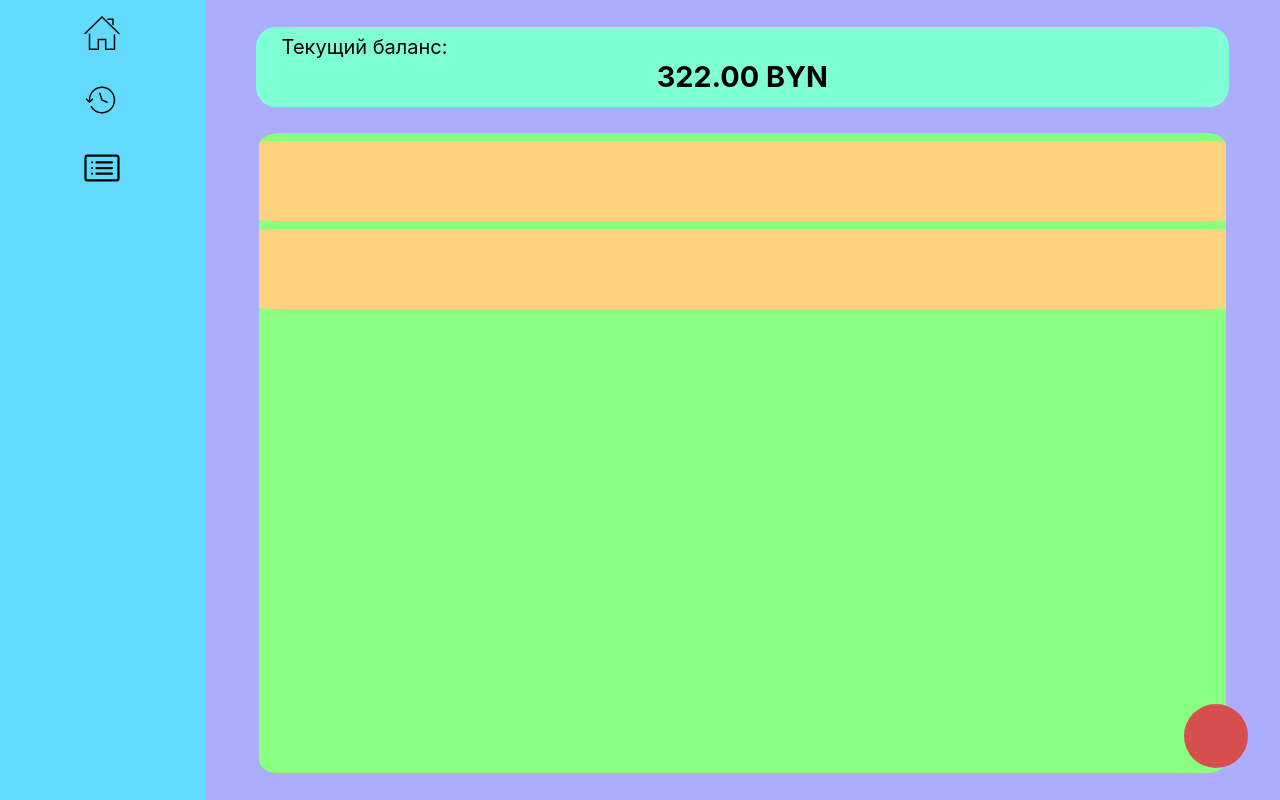
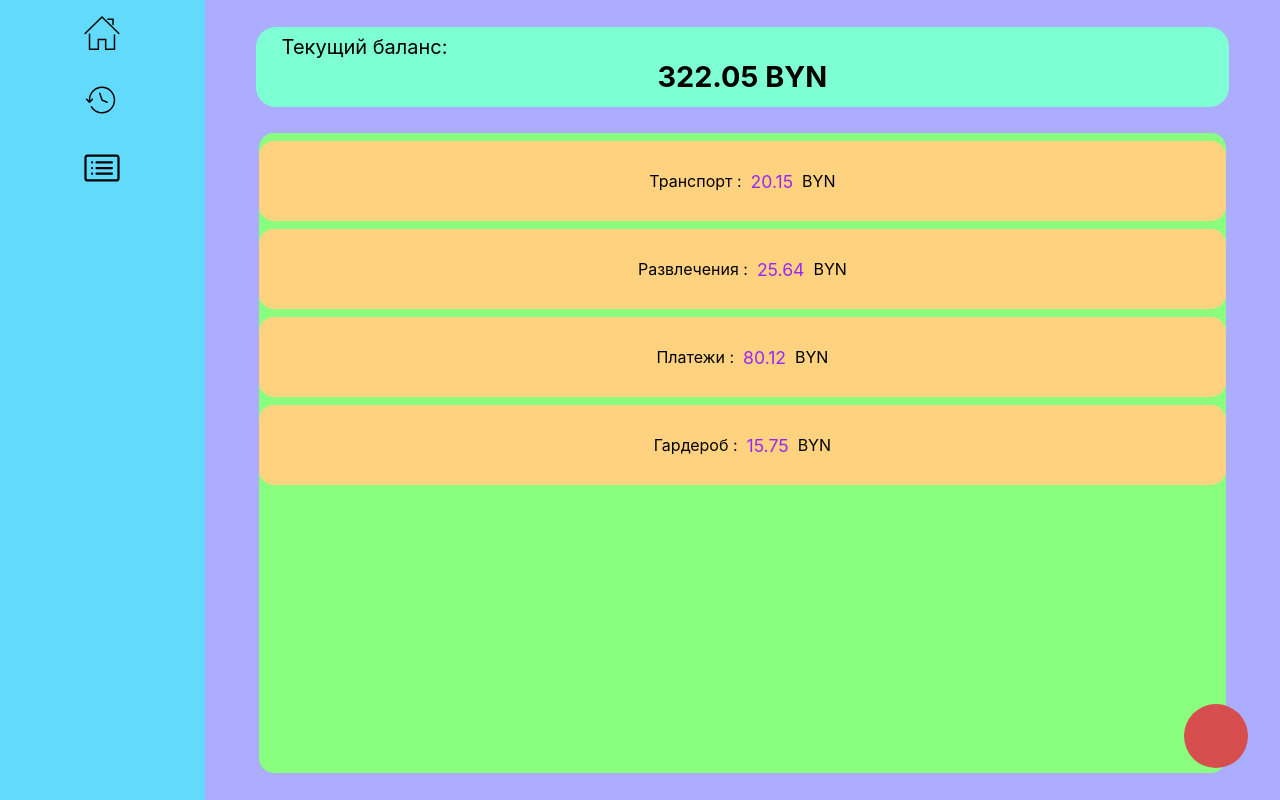
Before and after one commit to CatchOnGenjutsu/money-accounting, a React (Create React App) app: page / in a window 1280 px wide. Built offline with nearby package versions, Linux system fonts and the light colour scheme.

Commit message:
fix main modal window closing and saving functionality

```diff
--- a/src/App.css
+++ b/src/App.css
@@ -21,6 +21,11 @@
   height: 100vh;
   position: absolute;
   z-index: 2;
+}
+
+.colored {
+  background-color: #ff3939dc !important;
+  transition: 0.5s;
 }
 
 .overlay {
@@ -73,15 +78,25 @@
   width: 90%;
   height: 80vh;
   background-color: rgb(138, 255, 127);
-  border-radius: 2%;
+  border-radius: 15px;
   overflow-y: scroll;
 }
 .spending-element-main {
+  font-size: 2vh;
+  display: flex;
+  align-items: center;
+  justify-content: center;
   width: 100%;
-  height: 10vh;
+  min-height: 10vh;
   background-color: rgb(255, 210, 127);
-  border-radius: 2%;
+  border-radius: 15px;
   margin: 1vh 0 1vh 0;
+}
+.spend-value {
+  display: inline-block;
+  font-size: 2.2vh;
+  color: rgb(154, 38, 248);
+  padding: 0 0.7vw;
 }
 
 .add-spend-button {
@@ -118,7 +133,7 @@
   width: 100%;
   min-height: 10vh;
   background-color: rgb(255, 210, 127);
-  border-radius: 2%;
+  border-radius: 15px;
   margin: 1vh 0 1vh 0;
 }
 
--- a/src/components/MainPage.js
+++ b/src/components/MainPage.js
@@ -1,6 +1,6 @@
 import React from "react";
 import NavBar from "./Navbar.js";
-import ExpenditureModal from "./ExpenditureModal.js";
+import MainPageModal from "./MainPageModal.js";
 import { useState, useCallback, useRef } from "react";
 import { useDispatch, useSelector } from "react-redux";
 import { addNewExpenditure } from "../redux/actions";
@@ -10,6 +10,11 @@ function MainPage() {
   const count = useSelector((state) => {
     const { addingReducer } = state;
     return addingReducer.count;
+  });
+
+  const spendingHistoryStorage = useSelector((state) => {
+    const { addingReducer } = state;
+    return addingReducer.spendingHistoryStorage;
   });
 
   const dispatch = useDispatch();
@@ -26,15 +31,20 @@ function MainPage() {
   return (
     <div className="main-block">
       <NavBar />
-      <ExpenditureModal hidden={isHidden} closeModal={closeModal} />
+      <MainPageModal hidden={isHidden} closeModal={closeModal} />
       <div className="content-block">
         <div className="current-money-block">
           <p className="currency-text">Текущий баланс:</p>
           <p className="currency-count">{count.toFixed(2)} BYN</p>
         </div>
         <div className="spending-history-main">
-          <div className="spending-element-main"></div>
-          <div className="spending-element-main"></div>
+          {spendingHistoryStorage.map((item) => (
+            <div key={item[2]} className="spending-element-main">
+              {item[0]} :{" "}
+              <span className="spend-value">{Number(item[1]).toFixed(2)}</span>{" "}
+              BYN
+            </div>
+          ))}
         </div>
         <div className="add-spend-button" onClick={handleAddExpenditure}></div>
       </div>
--- a/src/components/ExpenditureModal.js
+++ b/src/components/MainPageModal.js
@@ -1,10 +1,14 @@
 import React from "react";
 import { useState, useEffect } from "react";
 import { useDispatch, useSelector } from "react-redux";
-import jQuery from "jquery";
+import { addNewExpenditure, colorSpendingListItem } from "../redux/actions";
+import uniqid from "uniqid";
 
-function ExpenditureModal({ hidden, closeModal }) {
+function MainPageModal({ hidden, closeModal }) {
   const [decrementValue, setDecrementValue] = useState("");
+  const [spendingName, setSpendingName] = useState("");
+
+  const dispatch = useDispatch();
 
   const spendingArray = useSelector((state) => {
     const { spendingListReducer } = state;
@@ -23,6 +27,39 @@ function ExpenditureModal({ hidden, closeModal }) {
       setDecrementValue("");
     }
   }
+
+  function handleSpendingName(e) {
+    setSpendingName(e.target.innerText);
+  }
+
+  function handleAddClick(e) {
+    if (spendingName && decrementValue) {
+      const newSpend = [
+        spendingName,
+        Number(decrementValue).toFixed(2),
+        uniqid(),
+      ];
+      dispatch(addNewExpenditure(newSpend));
+      console.log(newSpend);
+      setSpendingName("");
+      setDecrementValue("");
+      closeModal();
+    }
+  }
+
+  function newItemSubmitKeyDown(e) {
+    if (e.keyCode === 13) {
+      handleAddClick(e);
+    }
+  }
+
+  function handleOptionColorChange(e) {
+    if (e.target.className === "modal-list-element") {
+      dispatch(colorSpendingListItem(e.target.key));
+    }
+  }
+
+  useEffect(() => {}, [spendingArray]);
 
   useEffect(() => {
     setTimeout(function () {
@@ -47,9 +84,13 @@ function ExpenditureModal({ hidden, closeModal }) {
       <div className="overlay" onClick={overlayClick}></div>
       <div className="expenditure-modal-window">
         <p className="modal-text">Выберите статью расходов:</p>
-        <div className="modal-list-items">
+        <div onClick={handleOptionColorChange} className="modal-list-items">
           {spendingArray.map((item) => (
-            <div key={item[1]} className="modal-list-element">
+            <div
+              onClick={handleSpendingName}
+              key={item[1]}
+              className="modal-list-element"
+            >
               {item[0]}
             </div>
           ))}
@@ -59,13 +100,16 @@ function ExpenditureModal({ hidden, closeModal }) {
           value={decrementValue}
           onChange={validationInputValue}
           onBlur={checkBlur}
+          onKeyDown={newItemSubmitKeyDown}
           placeholder="Введите сумму расходов:"
           className="modal-input"
         ></input>
-        <div className="adding-expenditure-btn">ДОБАВИТЬ</div>
+        <div onClick={handleAddClick} className="adding-expenditure-btn">
+          ДОБАВИТЬ
+        </div>
       </div>
     </div>
   );
 }
 
-export default ExpenditureModal;
+export default MainPageModal;
--- a/src/redux/actions.js
+++ b/src/redux/actions.js
@@ -2,12 +2,13 @@ import {
   ADD_NEW_EXPENDITURE,
   RENDER_SPENDING_LIST,
   ADD_SPENDING_LIST_ITEM,
+  COLOR_NEW_EXPENDITURE_ITEM,
 } from "./types";
 
-export function addNewExpenditure(increment) {
+export function addNewExpenditure(newSpend) {
   return {
     type: ADD_NEW_EXPENDITURE,
-    data: { increment },
+    data: { newSpend },
   };
 }
 
@@ -24,3 +25,10 @@ export function addSpendingListItem(newItem) {
     data: { newItem },
   };
 }
+
+export function colorSpendingListItem(key) {
+  return {
+    type: COLOR_NEW_EXPENDITURE_ITEM,
+    data: { key },
+  };
+}
--- a/src/redux/addReducer.js
+++ b/src/redux/addReducer.js
@@ -1,7 +1,14 @@
-import { ADD_NEW_EXPENDITURE } from "./types";
+import { ADD_NEW_EXPENDITURE, COLOR_NEW_EXPENDITURE_ITEM } from "./types";
+import uniqid from "uniqid";
 
 const initialState = {
-  count: 322.0,
+  count: 322.05,
+  spendingHistoryStorage: [
+    ["Транспорт", 20.15, uniqid(), false],
+    ["Развлечения", 25.64, uniqid(), false],
+    ["Платежи", 80.12, uniqid(), false],
+    ["Гардероб", 15.75, uniqid(), false],
+  ],
 };
 
 export const addingReducer = (state = initialState, action) => {
@@ -10,7 +17,23 @@ export const addingReducer = (state = initialState, action) => {
     case ADD_NEW_EXPENDITURE:
       return (() => ({
         ...state,
-        count: state.count + action.data.increment,
+        count: state.count - action.data.newSpend[1],
+        spendingHistoryStorage: [
+          action.data.newSpend,
+          ...state.spendingHistoryStorage,
+        ],
+      }))();
+    case COLOR_NEW_EXPENDITURE_ITEM:
+      return (() => ({
+        ...state,
+        spendingHistoryStorage: [
+          ...state.spendingHistoryStorage.map((item) => {
+            if (item[2] === action.data.key) {
+              item[3] = !item[3];
+            }
+            return item;
+          }),
+        ],
       }))();
     default:
       return state;
--- a/src/redux/types.js
+++ b/src/redux/types.js
@@ -1,3 +1,4 @@
 export const ADD_NEW_EXPENDITURE = "ADD_NEW_EXPENDITURE";
 export const RENDER_SPENDING_LIST = "RENDER_SPENDING_LIST";
 export const ADD_SPENDING_LIST_ITEM = "ADD_SPENDING_LIST_ITEM";
+export const COLOR_NEW_EXPENDITURE_ITEM = "COLOR_NEW_EXPENDITURE_ITEM";
```
